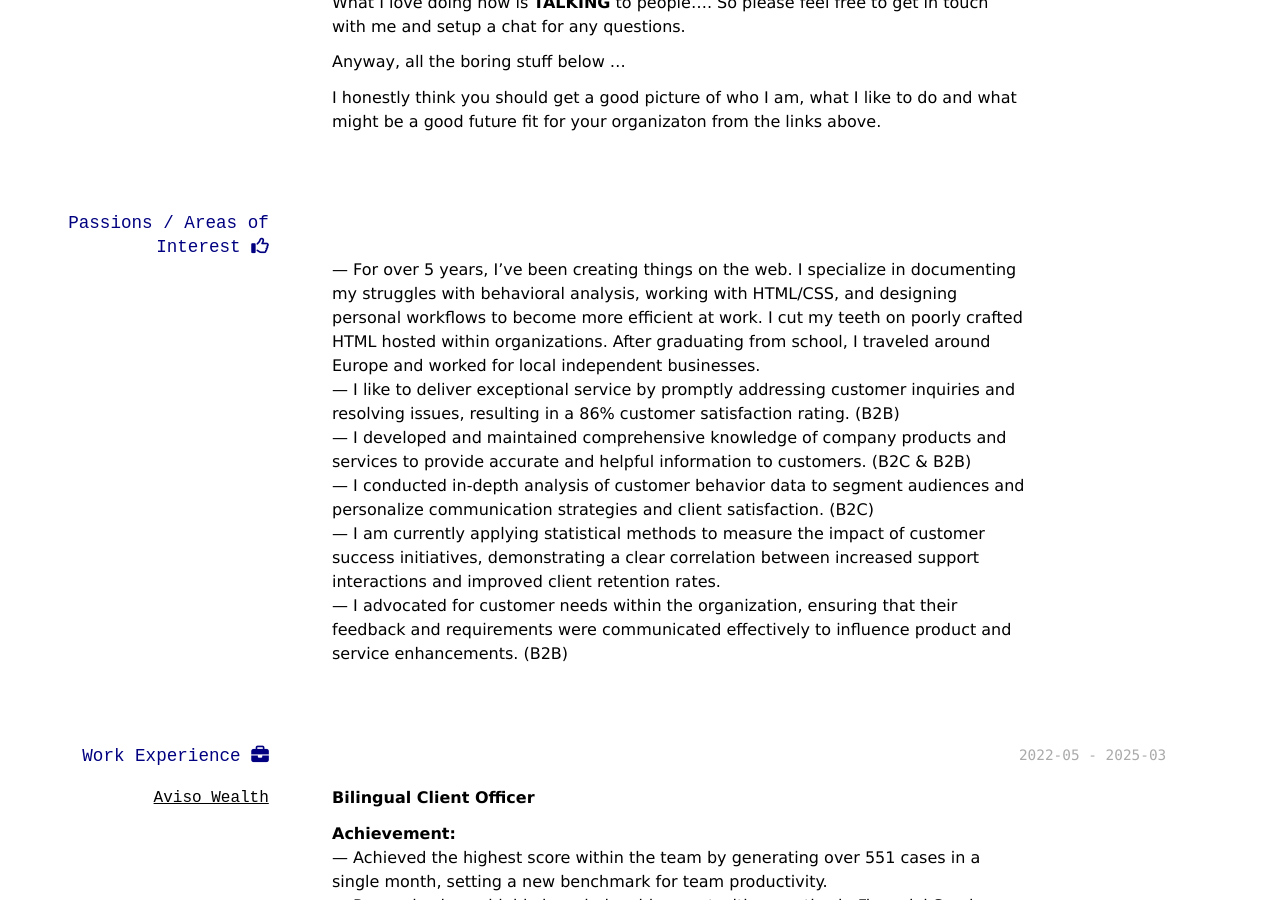
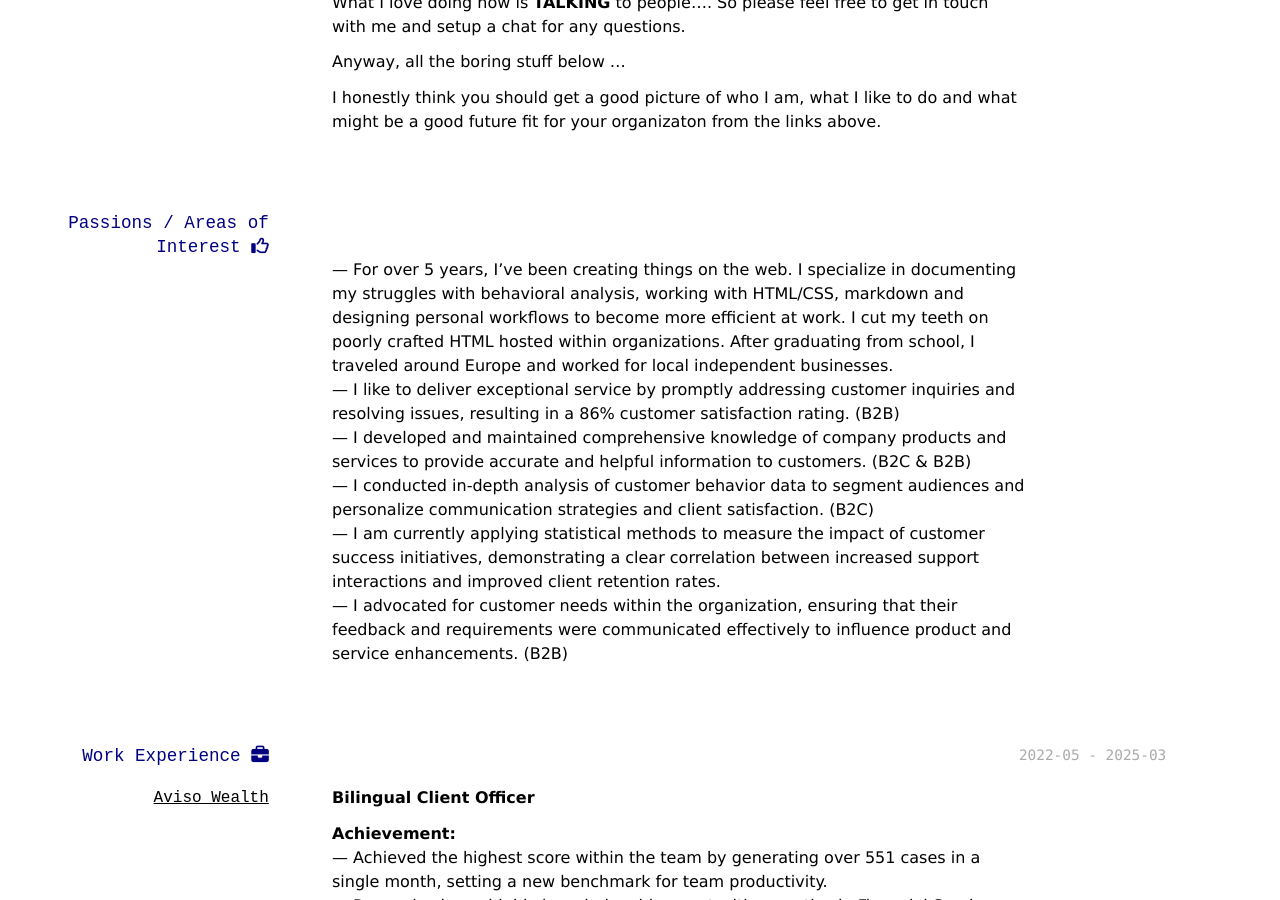
Before and after one commit to s-earnest/resume, a Jekyll site: the page built from index.md, in a window 1280 px wide and 900 px high, scrolled down 2013 px. Built offline with Jekyll 4.4.1, drawn with Linux system fonts in a browser that asks for light colours; nearby versions of some CDN libraries; a style sheet for code colours, icons or effects is not loaded.

Commit message:
20250930 080948

```diff
--- a/index.md
+++ b/index.md
@@ -105,7 +105,7 @@ I honestly think you should get a good picture of who I am, what I like to do an
 <!-- ## Key Skills <i class="fas fa-briefcase"></i>  -->
 
 
-<br>— For over 5 years, I've been creating things on the web. I specialize in documenting my struggles with behavioral analysis, working with HTML/CSS, and designing personal workflows to become more efficient at work. I cut my teeth on poorly crafted HTML hosted within organizations. After graduating from school, I traveled around Europe and worked for local independent businesses.
+<br>— For over 5 years, I've been creating things on the web. I specialize in documenting my struggles with behavioral analysis, working with HTML/CSS, markdown and designing personal workflows to become more efficient at work. I cut my teeth on poorly crafted HTML hosted within organizations. After graduating from school, I traveled around Europe and worked for local independent businesses.
 <br>— I like to deliver exceptional service by promptly addressing customer inquiries and resolving issues, resulting in a 86% customer satisfaction rating. (B2B)
 <br>— I developed and maintained comprehensive knowledge of company products and services to provide accurate and helpful information to customers. (B2C & B2B)
 <br>— I conducted in-depth analysis of customer behavior data to segment audiences and personalize communication strategies and client satisfaction. (B2C)
```
